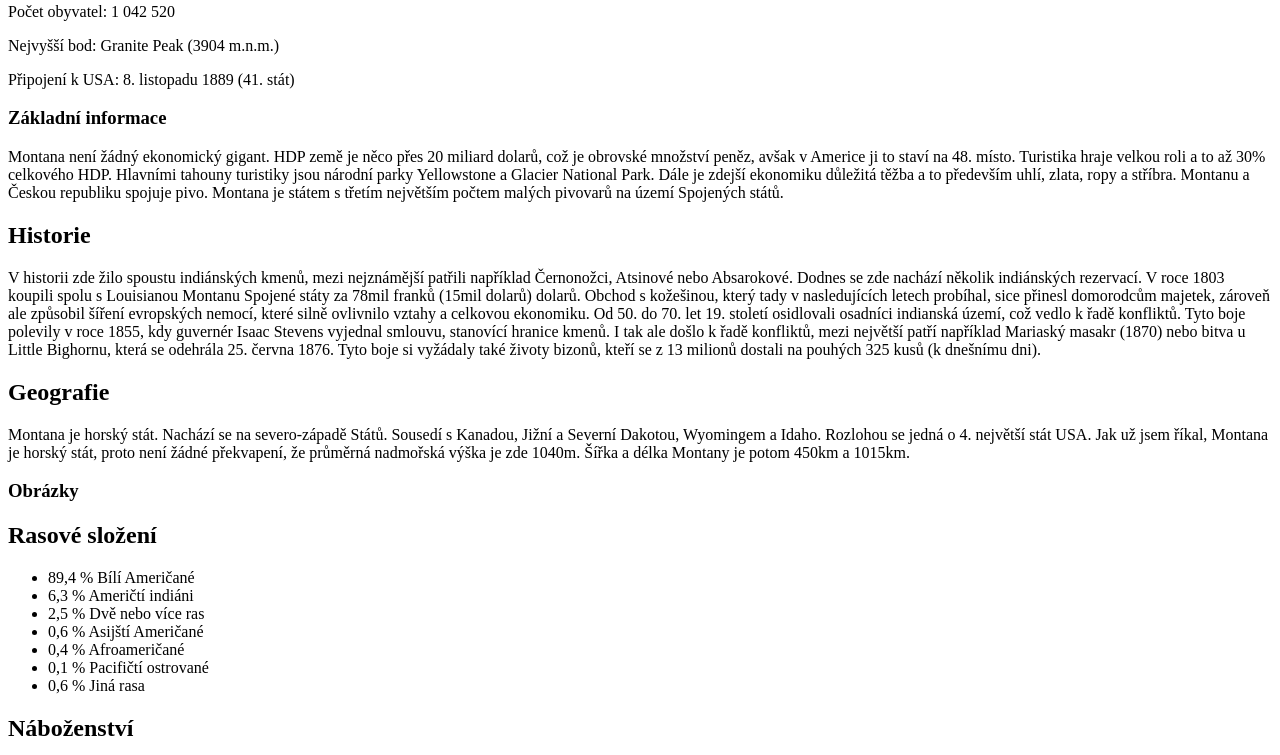
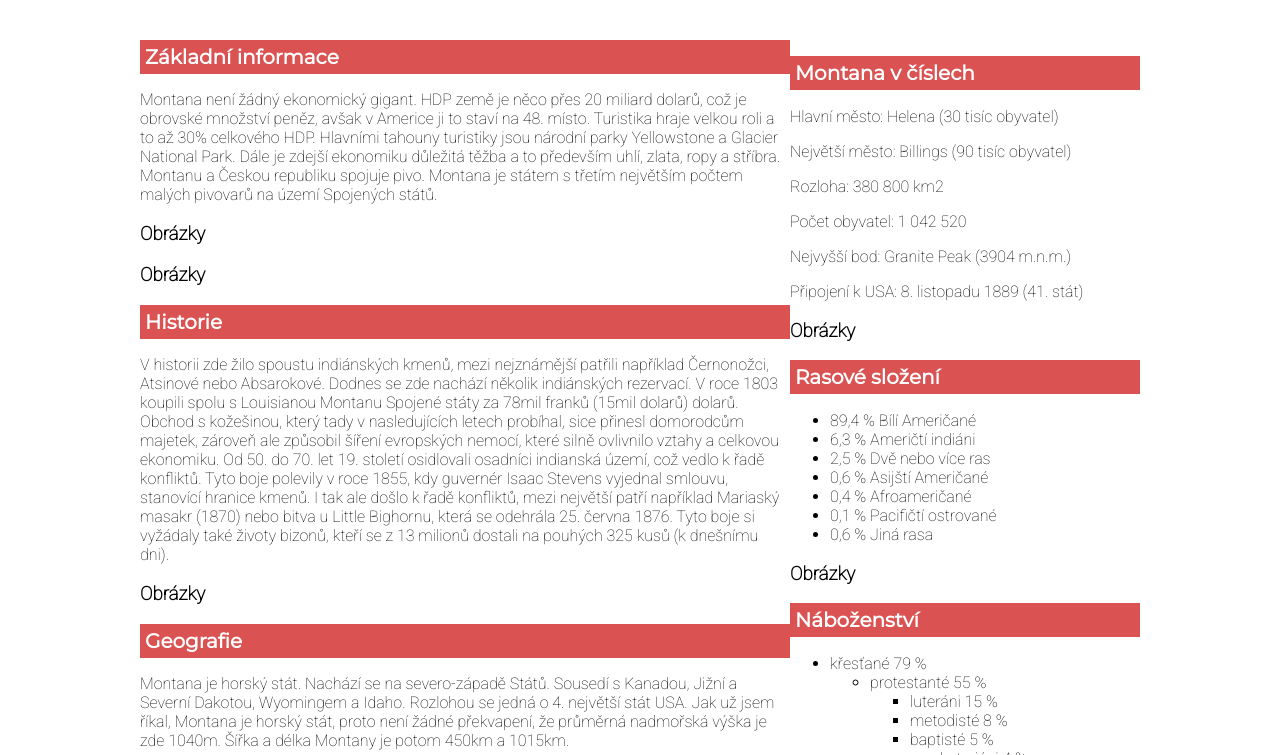
Before and after one commit to it1906/montana, a plain HTML site: page index.html in a window 1280 px wide. Shown: the part 220-975 px from the top of the page. Drawn offline with Linux system fonts and the light colour scheme.

Commit message:
trocha css

```diff
--- a/index.html
+++ b/index.html
@@ -5,44 +5,29 @@
     <meta charset="UTF-8">
     <meta http-equiv="X-UA-Compatible" content="IE=edge">
     <meta name="viewport" content="width=device-width, initial-scale=1.0">
+    <link rel="stylesheet" href="styly.css" />
+    <link rel="preconnect" href="https://fonts.gstatic.com">
+    <link href="https://fonts.googleapis.com/css2?family=Montserrat&family=Roboto:wght@100&display=swap"
+        rel="stylesheet">
     <title>Montana - souhrn</title>
 </head>
 
 <body>
-    <div>
     <h1>MONTANA</h1>
-    </div>
-    <div>
-        <h3>Montana v číslech</h3>
+
+    <div id="blok">
+        <div id="strana">
+        <div id="cisla">
+            <h2>Montana v číslech</h2>
             <p>Hlavní město: Helena (30 tisíc obyvatel)</p>
             <p>Největší město: Billings (90 tisíc obyvatel)</p>
             <p>Rozloha: 380 800 km2</p>
             <p>Počet obyvatel: 1 042 520</p>
             <p>Nejvyšší bod: Granite Peak (3904 m.n.m.)</p>
             <p>Připojení k USA: 8. listopadu 1889 (41. stát)</p>
-        <h3>Základní informace</h3>
-        <p>Montana není žádný ekonomický gigant. HDP země je něco přes 20 miliard dolarů, což je obrovské množství
-            peněz, avšak v Americe ji to staví na 48. místo. Turistika hraje velkou roli a to až 30% celkového HDP.
-            Hlavními tahouny turistiky jsou národní parky Yellowstone a Glacier National Park. Dále je zdejší ekonomiku
-            důležitá těžba a to především uhlí, zlata, ropy a stříbra. Montanu a Českou republiku spojuje pivo. Montana
-            je státem s třetím největším počtem malých pivovarů na území Spojených států. </p>
-        <h2>Historie</h2>
-        <p>V historii zde žilo spoustu indiánských kmenů, mezi nejznámější patřili například Černonožci, Atsinové nebo
-            Absarokové. Dodnes se zde nachází několik indiánských rezervací. V roce 1803 koupili spolu s Louisianou
-            Montanu Spojené státy za 78mil franků (15mil dolarů)
-            dolarů. Obchod s kožešinou, který tady v nasledujících letech probíhal, sice přinesl domorodcům majetek,
-            zároveň ale způsobil šíření evropských nemocí, které silně ovlivnilo vztahy a celkovou ekonomiku. Od 50. do
-            70. let 19. století osidlovali osadníci indianská území, což vedlo k řadě konfliktů. Tyto boje polevily v
-            roce 1855, kdy guvernér Isaac Stevens vyjednal smlouvu, stanovící hranice kmenů. I tak ale došlo k řadě
-            konfliktů, mezi největší patří například Mariaský masakr (1870) nebo bitva u Little Bighornu, která se
-            odehrála 25. června 1876. Tyto boje si vyžádaly také životy bizonů, kteří se z 13 milionů dostali na pouhých
-            325 kusů (k dnešnímu dni).</p>
-        <h2>Geografie</h2>
-        <p>Montana je horský stát. Nachází se na severo-západě Států. Sousedí s Kanadou, Jižní a Severní Dakotou,
-            Wyomingem a Idaho. Rozlohou se jedná o 4. největší stát USA. Jak už jsem říkal, Montana je horský stát,
-            proto není žádné překvapení, že průměrná nadmořská výška je zde 1040m. Šířka a délka Montany je potom 450km
-            a 1015km. </p>
-        <h3>Obrázky</h3>
+        </div>
+        <h3 class="obrazky-strana">Obrázky</h3>
+        <div id="rasa">
             <h2>Rasové složení</h2>
             <ul>
                 <li>89,4 % Bílí Američané</li>
@@ -53,6 +38,9 @@
                 <li>0,1 % Pacifičtí ostrované</li>
                 <li>0,6 % Jiná rasa</li>
             </ul>
+        </div>
+        <h3 class="obrazky-strana">Obrázky</h3>
+        <div id="nabozenstvi">
             <h2>Náboženství</h2>
             <ul>
                 <li>křesťané 79 %</li>
@@ -71,6 +59,42 @@
                 <li>bez vyznání 18 %</li>
             </ul>
         </div>
+        <h3 class="obrazky-strana">Obrázky</h3>
+    </div>
+        <div id="stred">
+            <h2>Základní informace</h2>
+            <p>Montana není žádný ekonomický gigant. HDP země je něco přes 20 miliard dolarů, což je obrovské množství
+                peněz, avšak v Americe ji to staví na 48. místo. Turistika hraje velkou roli a to až 30% celkového HDP.
+                Hlavními tahouny turistiky jsou národní parky Yellowstone a Glacier National Park. Dále je zdejší
+                ekonomiku důležitá těžba a to především uhlí, zlata, ropy a stříbra. Montanu a Českou republiku spojuje pivo.
+                Montana
+                je státem s třetím největším počtem malých pivovarů na území Spojených států. <h3 class="obrazky-stred" class ="parky">Obrázky</h3> <h3 class="obrazky-stred" class ="parky">Obrázky</h3> </p>
+            <h2>Historie</h2>
+            <p>V historii zde žilo spoustu indiánských kmenů, mezi nejznámější patřili například Černonožci, Atsinové
+                nebo
+                Absarokové. Dodnes se zde nachází několik indiánských rezervací. V roce 1803 koupili spolu s Louisianou
+                Montanu Spojené státy za 78mil franků (15mil dolarů)
+                dolarů. Obchod s kožešinou, který tady v nasledujících letech probíhal, sice přinesl domorodcům majetek,
+                zároveň ale způsobil šíření evropských nemocí, které silně ovlivnilo vztahy a celkovou ekonomiku. Od 50.
+                do
+                70. let 19. století osidlovali osadníci indianská území, což vedlo k řadě konfliktů. Tyto boje polevily
+                v
+                roce 1855, kdy guvernér Isaac Stevens vyjednal smlouvu, stanovící hranice kmenů. I tak ale došlo k řadě
+                konfliktů, mezi největší patří například Mariaský masakr (1870) nebo bitva u Little Bighornu, která se
+                odehrála 25. června 1876. Tyto boje si vyžádaly také životy bizonů, kteří se z 13 milionů dostali na
+                pouhých
+                325 kusů (k dnešnímu dni).<h3 class="obrazky-stred" id ="bitva-bighorn">Obrázky</h3></p>
+            <h2>Geografie</h2>
+            <p>Montana je horský stát. Nachází se na severo-západě Států. Sousedí s Kanadou, Jižní a Severní Dakotou,
+                Wyomingem a Idaho. Rozlohou se jedná o 4. největší stát USA. Jak už jsem říkal, Montana je horský stát,
+                proto není žádné překvapení, že průměrná nadmořská výška je zde 1040m. Šířka a délka Montany je potom
+                450km
+                a 1015km. </p>
+                <h3 class="obrazky-stred">Obrázky</h3>
+                <h3 class="obrazky-stred">Obrázky</h3>
+                <h3 class="obrazky-stred">Obrázky</h3>
+        </div>
+    </div>
 </body>
 
 </html>
--- /dev/null
+++ b/styly.css
@@ -0,0 +1,39 @@
+h1{
+    font-family: 'Montserrat', sans-serif;
+    background-color: rgb(62, 117, 190);
+    text-align: center;
+    color: white;
+    font-size: 4em;
+    padding: 0.75em;
+}
+
+h2{
+    font-family: 'Montserrat', sans-serif;
+    color: white;
+    background-color: rgba(207, 31, 31, 0.767);
+    font-size: 1.25em;
+    padding: 0.25em;
+}
+body{
+    font-family: 'Roboto', sans-serif;
+}
+#cisla{
+
+}
+#stred{
+    width: 650px;
+}
+#rasa{
+
+}
+#nabozenstvi{
+
+}
+#strana{
+    width: 350px;
+    float: right;
+}
+#blok{
+    width: 1000px;
+    margin: auto;
+}
```
Lines whose indentation alone changed are shown as unchanged.
